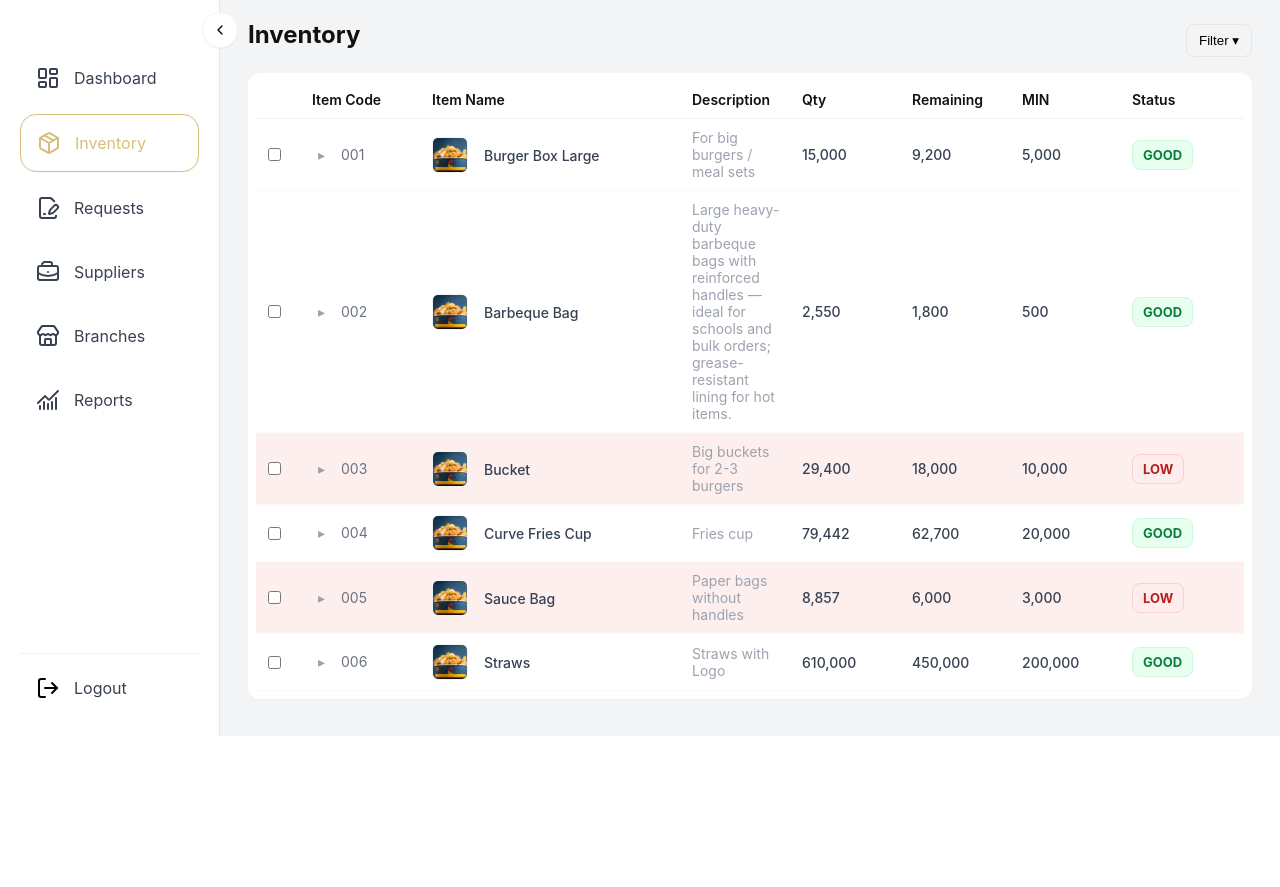
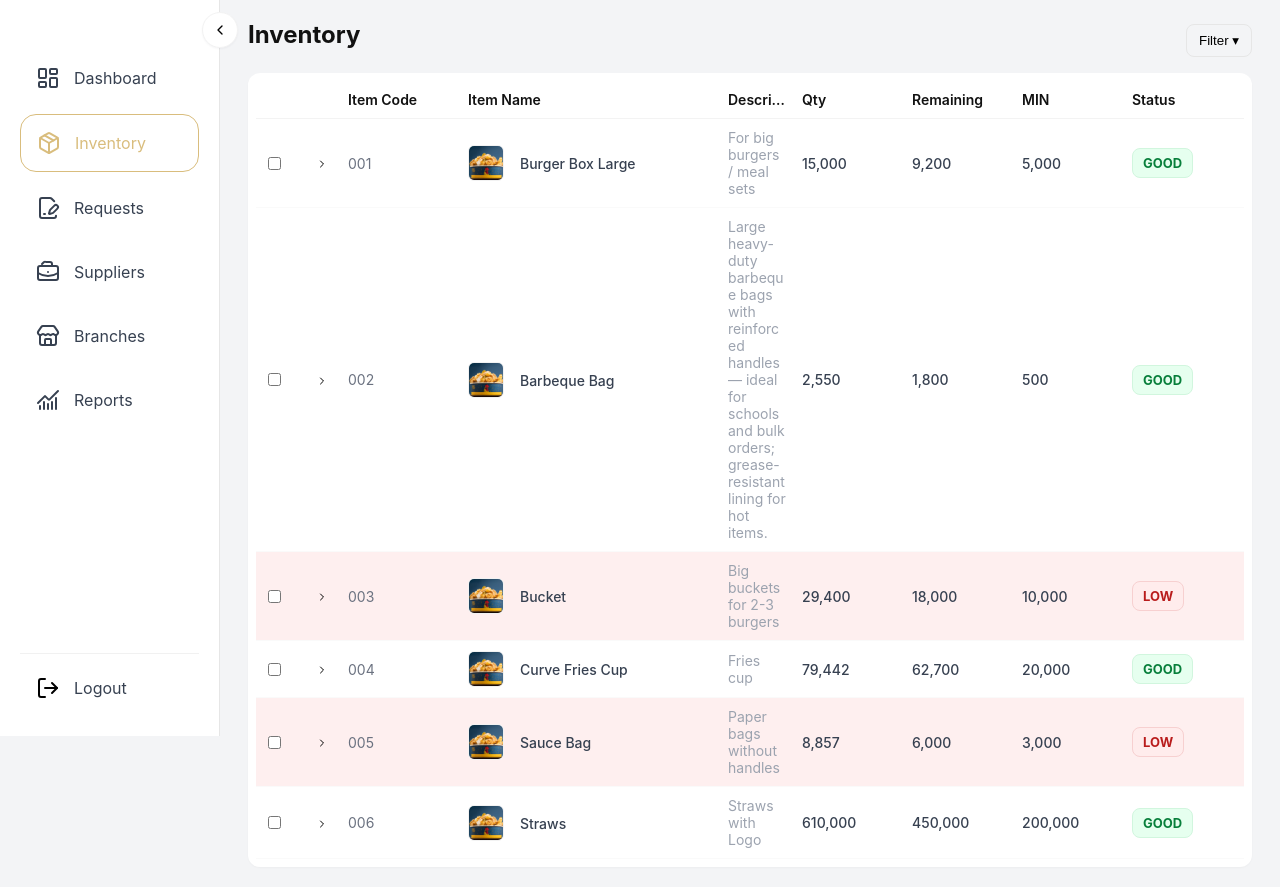
Before and after one commit to ysabellelenon/maa-inventory, a Django app: page /inventory/ in a window 1280 px wide. Shown: the part 64-951 px from the top of the page. Before the commit the page ends 800 px from the top, so only its background shows below. Run offline with Django 5.2, Linux system fonts and the light colour scheme.

Commit message:
Add expanded row for each inventory item

```diff
--- a/maainventory/templates/maainventory/inventory.html
+++ b/maainventory/templates/maainventory/inventory.html
@@ -19,6 +19,7 @@
         <thead>
           <tr>
             <th class="col-check"></th>
+            <th class="col-expand"></th>
             <th class="col-code">Item Code</th>
             <th class="col-name">Item Name</th>
             <th class="col-desc">Description</th>
@@ -32,10 +33,12 @@
           {% for item in items %}
             <tr class="inventory-row {% if item.status == 'LOW' %}row-low{% endif %}">
               <td class="col-check"><input type="checkbox" aria-label="select {{ item.code }}" /></td>
-              <td class="col-code">
-                <button class="expand" aria-hidden="true">▸</button>
-                {{ item.code }}
+              <td class="col-expand">
+                <button class="expand" aria-hidden="true">
+                  <img class="expand-icon" src="{% static 'icons/chevron-right.svg' %}" alt="" />
+                </button>
               </td>
+              <td class="col-code">{{ item.code }}</td>
               <td class="col-name">
                 <img class="item-thumb" src="{% static 'images/sample-item.jpg' %}" alt="" />
                 <div class="item-meta">
@@ -50,10 +53,61 @@
                 <span class="status-pill {% if item.status == 'LOW' %}status-low{% else %}status-good{% endif %}">{{ item.status }}</span>
               </td>
             </tr>
+            <tr class="inventory-details" hidden>
+              <td colspan="9">
+                <div class="details-inner">
+                  <div class="details-header">Details</div>
+                  <div class="details-grid">
+                    <div class="detail-item">
+                      <div class="detail-label">Foodics</div>
+                      <div class="detail-value">{{ item.foodics|default:"123" }}</div>
+                    </div>
+                    <div class="detail-item">
+                      <div class="detail-label">Talabat</div>
+                      <div class="detail-value">{{ item.talabat|default:"45" }}</div>
+                    </div>
+                  </div>
+                </div>
+              </td>
+            </tr>
           {% endfor %}
         </tbody>
       </table>
     </div>
   </div>
 
+<script>
+  (function () {
+    var rightIcon = "{% static 'icons/chevron-right.svg' %}";
+    var downIcon = "{% static 'icons/chevron-down.svg' %}";
+    function toggleRow(button) {
+      var row = button.closest('tr');
+      if (!row) return;
+      var details = row.nextElementSibling;
+      var img = button.querySelector('img.expand-icon');
+      var expanded = row.classList.toggle('expanded');
+      if (details && details.classList.contains('inventory-details')) {
+        if (expanded) {
+          details.removeAttribute('hidden');
+        } else {
+          details.setAttribute('hidden', '');
+        }
+      }
+      if (img) {
+        img.setAttribute('src', expanded ? downIcon : rightIcon);
+      }
+      // update aria-expanded
+      button.setAttribute('aria-expanded', expanded ? 'true' : 'false');
+    }
+
+    document.addEventListener('click', function (e) {
+      var btn = e.target.closest && e.target.closest('.expand');
+      if (btn) {
+        e.preventDefault();
+        toggleRow(btn);
+      }
+    });
+  })();
+</script>
+
 {% endblock %}
--- a/static/css/inventory.css
+++ b/static/css/inventory.css
@@ -54,3 +54,83 @@
 .status-pill{display:inline-block;padding:6px 10px;border-radius:8px;font-weight:700;font-size:13px;border:1px solid transparent;}
 .status-good{background:#e6ffef;color:#087f3b;border-color:#d1f6de;}
 .status-low{background:#ffecec;color:#b91c1c;border-color:#f7d0d0;}
+
+
+/* Allow Item Code to wrap instead of truncating with ellipsis */
+.inventory-table tbody .col-code {
+  white-space: normal;
+  text-overflow: clip;
+  overflow: visible;
+}
+
+/* Expand column styling moved from inline styles */
+.inventory-table .col-expand {
+  width: 36px;
+  text-align: center;
+  padding: 0;
+}
+.inventory-table .col-expand .expand {
+  margin: 0;
+  padding: 4px 6px;
+}
+
+/* Expand icon sizing */
+.inventory-table .col-expand .expand .expand-icon,
+.inventory-table .col-expand .expand img.expand-icon {
+  width: 12px;
+  height: 12px;
+  display: inline-block;
+  vertical-align: middle;
+}
+
+/* Details row */
+.inventory-details td {
+  background: var(--card-bg);
+  /* match table row cell padding for perfect horizontal alignment */
+  padding: 12px 20px;
+  color: #374151;
+  vertical-align: middle;
+}
+.inventory-details .details-grid {
+  display: grid;
+  /* use content-sized columns so items don't stretch to the container width */
+  grid-template-columns: repeat(2, max-content);
+  /* small vertical gap, larger horizontal gap between the two items */
+  gap: 4px 40px;
+  /* no padding here — padding moved to .details-inner so header sits inside padding */
+  /* padding removed */
+  align-items: start;
+  max-width: 560px; /* constrain width so columns don't stretch too far */
+}
+.inventory-details .details-inner {
+  /* ensure header and grid align with internal padding; header sits inside this padding */
+  padding: 8px 20px;
+}
+.details-header {
+  font-weight: 600;
+  font-size: 12px;
+  text-transform: uppercase;
+  color: #374151;
+  padding-bottom: 8px;
+  border-bottom: 1px solid #eef2f7;
+  margin-bottom: 8px;
+}
+.inventory-row.expanded {
+  background: rgba(16,24,40,0.02);
+}
+
+/* Detail item label/value stack */
+.details-grid .detail-item { display: block; }
+.details-grid .detail-label {
+  font-weight: 600;
+  color: #374151;
+  display: block;
+  margin-bottom: 2px;
+  text-transform: uppercase;
+  font-size: 12px;
+}
+.details-grid .detail-value {
+  display: block;
+  font-size: 14px;
+  color: #111827;
+}
```
